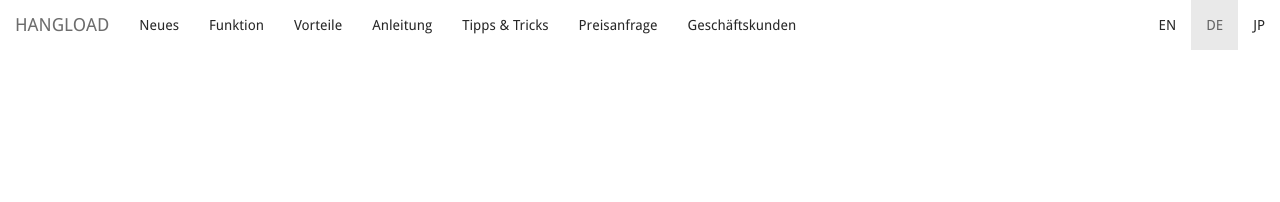
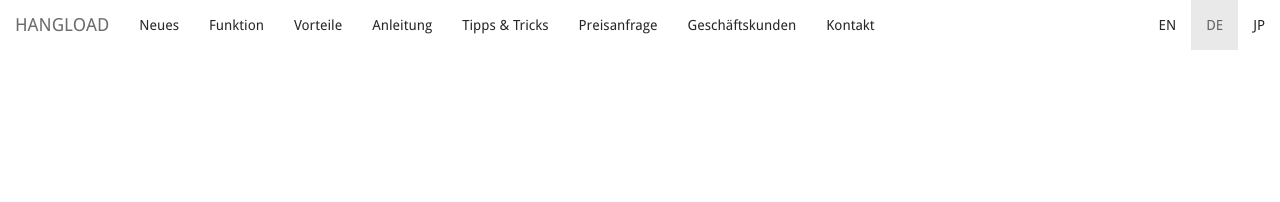
Before and after one commit to bodokaiser/hangload.com, a Jekyll site: the page built from de/instructions/index.html, in a window 1280 px wide. Shown: the top 202 px of the page. Built offline with Jekyll 4.4.1, drawn with Linux system fonts in a browser that asks for light colours; nearby versions of some CDN libraries; library files that are not in the unit come from our copies; Markdown is read by kramdown in place of the engine named in the settings.

Commit message:
Update header_instructionDE.html

```diff
--- a/_includes/header_instructionDE.html
+++ b/_includes/header_instructionDE.html
@@ -31,6 +31,9 @@
 <li><a href="{{ page.prefix }}/promotions">Geschäftskunden</a></li>
 <!--<li class="active"><a href="/webshop">Webshop</a></li> -->
 </ul>
+      <ul class="navbar-nav nav">
+        <li><a href="{{ page.prefix }}/contact">Kontakt</a></li>
+      </ul>
 <ul class="navbar-nav navbar-right nav">
 {% if page.language == 'de' %}
 <li><a href="/">EN</a></li>
```
